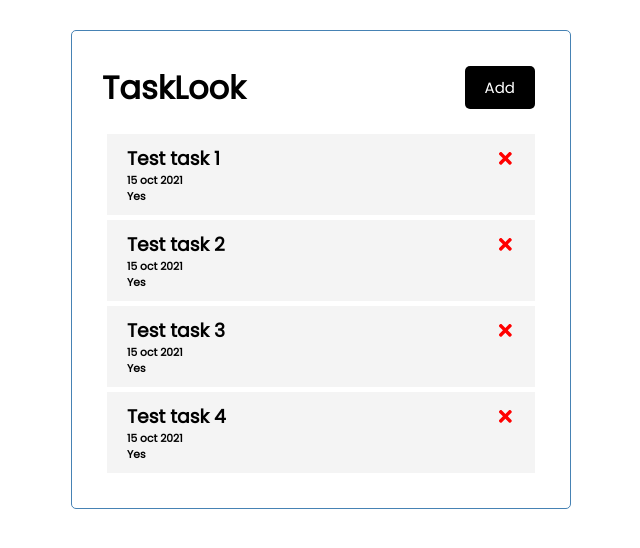
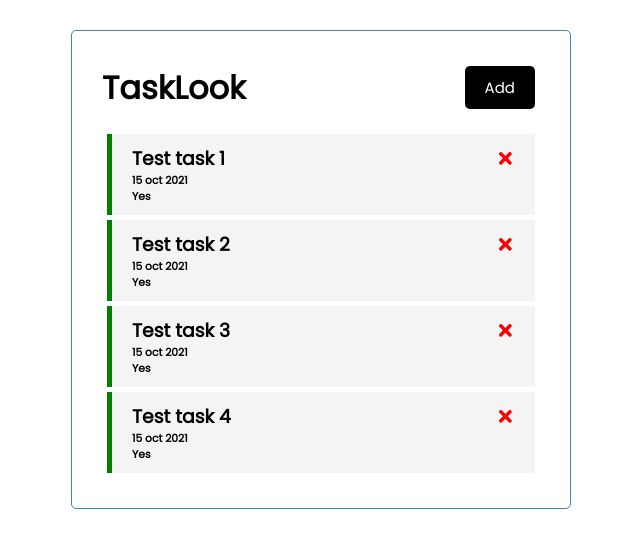
Before and after one commit to navdeepm20/ToDo_React, a React (Create React App) app: page / in a window 1280 px wide. Shown: the top 548 px of the page, without its empty margins (319-959 px from the left). Built offline with nearby package versions, Linux system fonts and the light colour scheme.

Commit message:
toggle reminder added

```diff
--- a/src/App.js
+++ b/src/App.js
@@ -32,13 +32,20 @@ function App() {
 	])
   const deltask = (id) =>
   {
-    console.log('hello')
+
     setTask(tasks.filter((task)=>(task.id!==id)))
   }
+
+  const toggleTask = (id) =>
+  {
+
+	setTask(tasks.map((task)=> task.id===id ? {...task, reminder: !task.reminder} : task))
+  }
+
   return (
       <div className="container">
         <Header />
-        <Tasks tasks={tasks} ondel={deltask}/>
+        {tasks.length > 0 ? <Tasks tasks={tasks} ondel={deltask} ontog={toggleTask}/> : "No Tasks to Show"}
       </div>
   );
 }
--- a/src/components/Task.js
+++ b/src/components/Task.js
@@ -13,11 +13,13 @@ const Task = (props) => {
 		}
 	}
 	return (
-		<div className="task">
+		<div className={`task ${props.task.reminder ? 'reminder' : ""}`} onClick={()=>{props.ontog(props.task.id)}} >
 			<h3 id={props.id}>{props.task.text} <FaTimes style={{color: 'red'}} onClick={()=>props.ondel(props.id)}/></h3>
 			<h6>{props.task.day}</h6>
 			<h6>{status(props)}</h6>
+
 		</div>
+
 	)
 }
 
--- a/src/components/Tasks.js
+++ b/src/components/Tasks.js
@@ -7,10 +7,11 @@ const Tasks = (props) => {
 		<>
 			{
 				props.tasks.map((task) =>
-					<Task key={task.id} task={task} id={task.id} ondel={props.ondel}/>
+					<Task key={task.id} task={task} id={task.id} ondel={props.ondel} ontog = {props.ontog}/>
+				)
 
-				)
 			}
+
 		</>
 	)
 }
```
